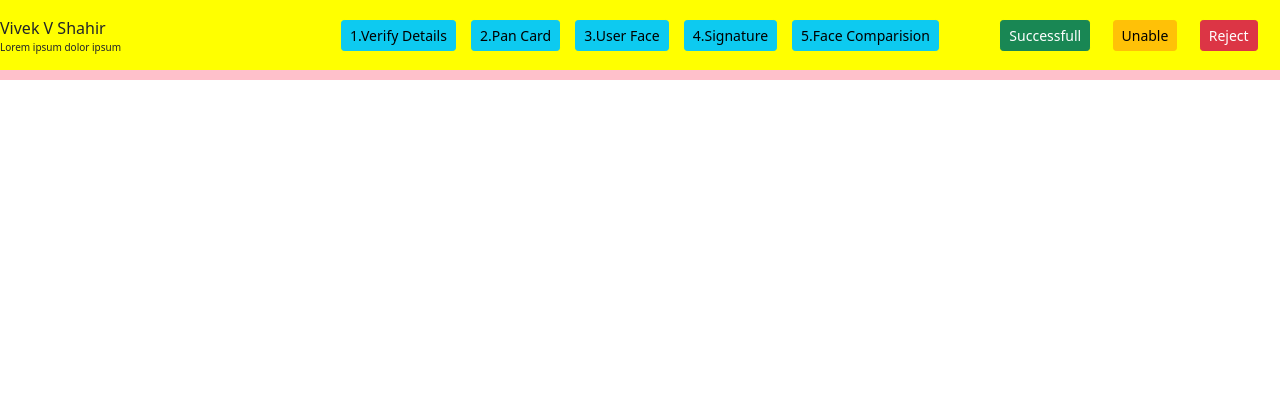
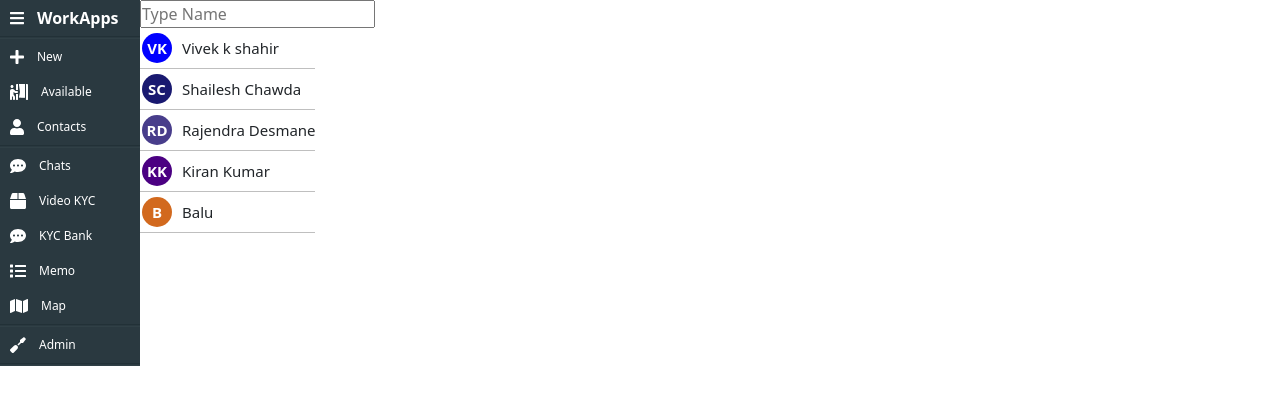
Before and after one commit to freelancercoder9/react_app_1, a React (Create React App) app: page / in a window 1280 px wide. Shown: the top 404 px of the page. Built offline with nearby package versions, Linux system fonts and the light colour scheme.

Commit message:
modified component search users

```diff
--- a/src/App.js
+++ b/src/App.js
@@ -3,15 +3,10 @@
 function App() {
   return (
     <div>
-      {/* <div>
+      <div>
         <VideoKYC></VideoKYC>
-      </div> */}
-      <div>
-        <Header14
-          userName1={"Vivek V Shahir"}
-          pipeText={"Lorem ipsum dolor ipsum"}
-        ></Header14>
       </div>
+      <div>{/* <Header14 userName1={"Vivek V Shahir"} pipeText={"Lorem ipsum dolor ipsum"}></Header14> */}</div>
       <div></div>
     </div>
   );
--- a/src/components/Header14.js
+++ b/src/components/Header14.js
@@ -6,10 +6,11 @@
     <div className="main-header">
       <div className="row color-check ">
         <div className="col-md-3 ">
-          <div>{props.userName1}</div>
-          <div className="pipe-text">{props.pipeText}</div>
+          <div className="p-1">{props.userName1}</div>
+          <div className="p-1 pipe-text">{props.pipeText}</div>
         </div>
-        <div className="col-md-6  flex-check">
+        <div className="col-md-1"></div>
+        <div className="col-md-4 bg-dark flex-check">
           <button type="button" class="btn btn-info btn-sm">
             1.Verify Details
           </button>
@@ -26,7 +27,8 @@
             5.Face Comparision
           </button>
         </div>
-        <div className="col-md-3  flex-check pr-1">
+        <div className="col-md-2"></div>
+        <div className="col-md-2  flex-check pr-1">
           <button type="button" class="btn btn-success btn-sm">
             Successfull
           </button>
@@ -38,6 +40,9 @@
           </button>
         </div>
       </div>
+      <div>
+        <hr className="line-menuOption" />
+      </div>
     </div>
   );
 }
--- a/src/components/SearchUser.js
+++ b/src/components/SearchUser.js
@@ -1,12 +1,19 @@
-import React, { useState } from "react";
+import React, { useState, useEffect } from "react";
+
 import "../style.css";
 import UserComp from "./UserComp";
+
 function SearchUser(props) {
   const [searchText, setSearchText] = useState("");
   const [listData, setListData] = useState([...props.userList]);
-  const filterData = () => {
-    console.log(searchText);
-  };
+
+  useEffect(() => {
+    const res = props.userList.filter((user) => {
+      return user.startsWith(searchText);
+    });
+    setListData(res);
+  }, [searchText, props.userList]);
+
   return (
     <div className="searchUser">
       <div>
--- a/src/components/UserComp.js
+++ b/src/components/UserComp.js
@@ -2,10 +2,60 @@
 import "../style.css";
 
 function UserComp(props) {
+  const colorCodes = {
+    A: "#800000",
+    B: "#D2691E",
+    C: "#000000",
+    D: "#2F4F4F",
+    E: "#708090",
+    F: "#696969",
+    G: "#C71585",
+    H: "#DB7093",
+    I: "#FF1493",
+    J: "#FF69B4",
+    K: "#4B0082",
+    L: "#800080",
+    M: "#8B008B",
+    N: "#9932CC",
+    O: "#9400D3",
+    P: "#8A2BE2",
+    Q: "#BA55D3",
+    R: "#483D8B",
+    S: "#191970",
+    T: "#000080",
+    U: "#0000CD",
+    V: "#0000FF",
+    W: "#4169E1",
+    X: "#4682B4",
+    Y: "#6495ED",
+    Z: "#008080",
+    1: "#6B8E23",
+    2: "#556B2F",
+    3: "#808000",
+    4: "#2E8B57",
+    5: "#3CB371",
+    6: "#8FBC8F",
+    7: "#006400",
+    8: "#228B22",
+    9: "#32CD32",
+    10: "#FF4500",
+  };
+  const abbValue = () => {
+    let userName = props.userName;
+    let acronym = userName.split(/\s/).reduce((response, word) => (response += word.slice(0, 1)), "");
+    console.log(acronym);
+    let userAbb = acronym.length < 2 ? acronym : acronym.substring(0, 2);
+    return userAbb.toUpperCase();
+  };
+  const setBackGroundColor = () => {
+    return colorCodes[abbValue().charAt(0)];
+  };
   return (
     <div className="main-userComp">
       <div className="userComp">
-        <div className="user-circle">GD</div>
+        <div style={{ backgroundColor: setBackGroundColor() }} className="user-circle">
+          {abbValue()}
+        </div>
         <div className="user-text">{props.userName}</div>
       </div>
       <hr className="line" />
--- a/src/screens/VideoKYC.js
+++ b/src/screens/VideoKYC.js
@@ -1,56 +1,21 @@
 import React from "react";
 import MenuOption from "../components/MenuOption";
 import SearchUser from "../components/SearchUser";
-import {
-  faBars,
-  faPlus,
-  faPersonBooth,
-  faUser,
-  faCommentDots,
-  faBox,
-  faList,
-  faMap,
-  faScrewdriver,
-} from "@fortawesome/free-solid-svg-icons";
+import { faBars, faPlus, faPersonBooth, faUser, faCommentDots, faBox, faList, faMap, faScrewdriver } from "@fortawesome/free-solid-svg-icons";
 function VideoKYC() {
   const menuList = [
     { iconName: faBars, menuName: "WorkApps", isHeader: true, isLine: true },
     { iconName: faPlus, menuName: "New", isHeader: false, isLine: false },
-    {
-      iconName: faPersonBooth,
-      menuName: "Available",
-      isHeader: false,
-      isLine: false,
-    },
+    { iconName: faPersonBooth, menuName: "Available", isHeader: false, isLine: false },
     { iconName: faUser, menuName: "Contacts", isHeader: false, isLine: true },
-    {
-      iconName: faCommentDots,
-      menuName: "Chats",
-      isHeader: false,
-      isLine: false,
-    },
-    {
-      iconName: faBox,
-      menuName: "Video KYC",
-      isHeader: false,
-      isLine: false,
-    },
-    {
-      iconName: faCommentDots,
-      menuName: "KYC Bank",
-      isHeader: false,
-      isLine: false,
-    },
+    { iconName: faCommentDots, menuName: "Chats", isHeader: false, isLine: false },
+    { iconName: faBox, menuName: "Video KYC", isHeader: false, isLine: false },
+    { iconName: faCommentDots, menuName: "KYC Bank", isHeader: false, isLine: false },
     { iconName: faList, menuName: "Memo", isHeader: false, isLine: false },
     { iconName: faMap, menuName: "Map", isHeader: false, isLine: true },
-    {
-      iconName: faScrewdriver,
-      menuName: "Admin",
-      isHeader: false,
-      isLine: true,
-    },
+    { iconName: faScrewdriver, menuName: "Admin", isHeader: false, isLine: true },
   ];
-  const names = ["Vivek k shahir", "Shailesh Chawda", "Rajendra Desmane"];
+  const names = ["Vivek k shahir", "Shailesh Chawda", "Rajendra Desmane", "Kiran Kumar", "Balu"];
   const clickEvent = (optionName) => {
     console.log("clicked : ", optionName);
   };
@@ -58,16 +23,7 @@
     <div className="videoKYC">
       <div>
         {menuList.map((item, index) => {
-          return (
-            <MenuOption
-              onClickEvent={clickEvent}
-              iconName={item.iconName}
-              menuName={item.menuName}
-              isHeader={item.isHeader}
-              isLine={item.isLine}
-              key={index}
-            ></MenuOption>
-          );
+          return <MenuOption onClickEvent={clickEvent} iconName={item.iconName} menuName={item.menuName} isHeader={item.isHeader} isLine={item.isLine} key={index}></MenuOption>;
         })}
       </div>
       <div>
--- a/src/style.css
+++ b/src/style.css
@@ -9,6 +9,7 @@
 }
 .userComp {
   /* background-color: yellow; */
+  padding-left: 2px;
   display: flex;
   align-items: center;
   /* border-right: 1px solid black;
@@ -55,13 +56,11 @@
   /* font-weight: bold; */
 }
 .line-menuOption {
-  width: 140px;
   color: #0a181f;
   margin-top: 1px;
   margin-bottom: 0px;
 }
 .line-menuOption1 {
-  width: 140px;
   color: #425557;
   margin-top: 1px;
   margin-bottom: 0px;
@@ -98,19 +97,18 @@
 
 /* Screen-14*/
 .main-header {
-  background-color: pink;
   height: 80px;
   align-items: center;
   vertical-align: middle;
 }
 .color-check {
-  background-color: yellow;
   align-items: center;
-  height: 70px;
+  height: 78px;
 }
 .flex-check {
   display: flex;
   align-items: center;
+  height: 50px;
   justify-content: space-evenly;
 }
 .pipe-text {
```
Also changed, not shown: .prettierrc.json (added).
